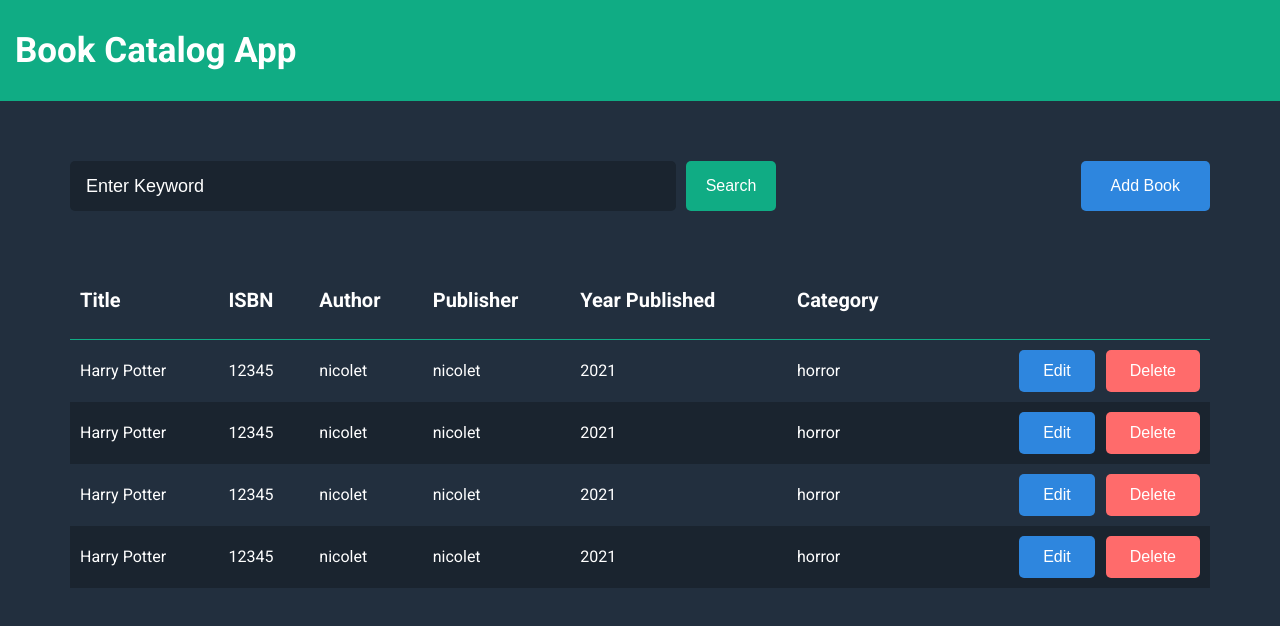
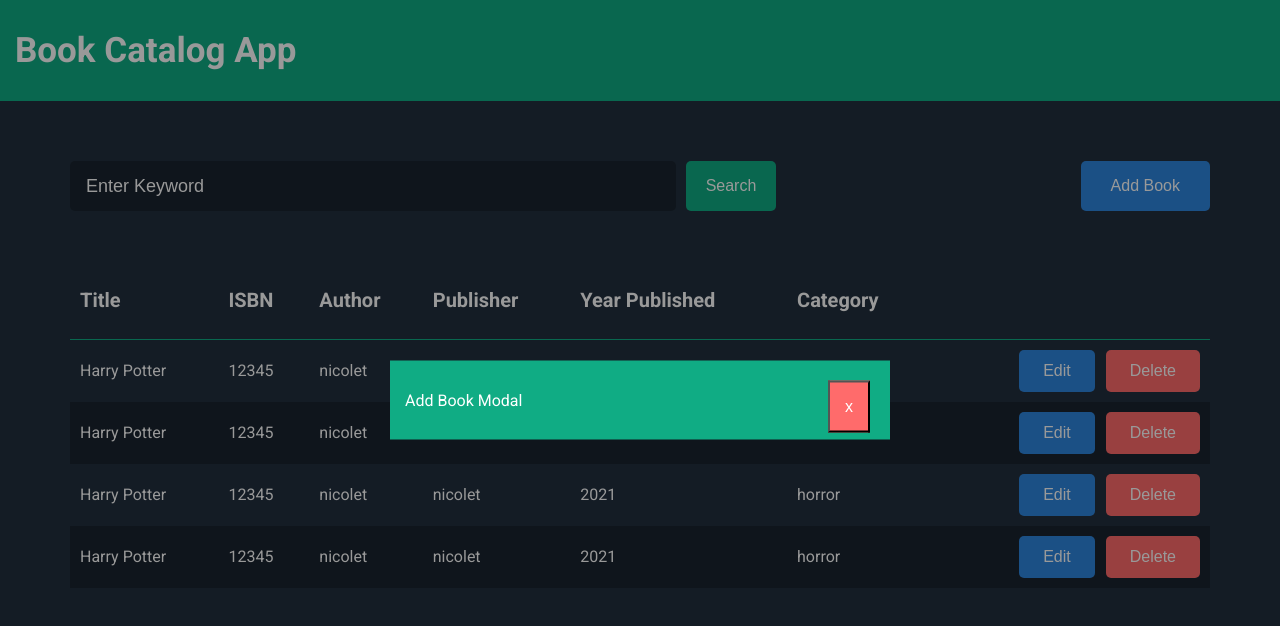
Before and after one commit to niketski/react-book-catalog-app, a React (Create React App) app: page / in a window 1280 px wide. Shown: the top 626 px of the page. Built offline with nearby package versions, Linux system fonts and the light colour scheme.

Commit message:
created modal component

```diff
--- a/public/index.html
+++ b/public/index.html
@@ -32,6 +32,7 @@
   </head>
   <body>
     <noscript>You need to enable JavaScript to run this app.</noscript>
+    <div id="modal-wrapper"></div>
     <div id="root"></div>
     <!--
       This HTML file is a template.
--- a/src/App.js
+++ b/src/App.js
@@ -3,7 +3,8 @@ import './App.css';
 
 import Header from './components/header/Header';
 import BooksTable from './components/booksTable/BooksTable';
-import BooksPanel from './components/BooksPanel/BooksPanel';
+import BooksPanel from './components/booksPanel/BooksPanel';
+import Modal from './components/ui/Modal';
 
 class App extends React.Component {
   constructor(props) {
@@ -14,6 +15,10 @@ class App extends React.Component {
     return (
       <React.Fragment>
         <Header/>
+
+        {/* modals */}
+        <Modal>Add Book Modal</Modal>
+
         <main>
           <BooksPanel/>
           <BooksTable/>
--- /dev/null
+++ b/src/components/ui/Modal.js
@@ -0,0 +1,31 @@
+import styles from './Modal.module.css';
+import React from 'react';
+import ReactDOM from 'react-dom';
+
+const portalElement = document.getElementById('modal-wrapper');
+
+function ModalBackDrop(props) {
+    return (
+        <div className={styles.modalBackdrop} onClick={props.onClose}></div>
+    );
+}
+
+function ModalContent(props) {
+    return (
+        <div className={styles.modalBody}>
+            <button type="button" className={styles.modalClose}>x</button>
+            <div className={styles.modalInner}>{props.children}</div>
+        </div>
+    );
+}
+
+function Modal(props) {
+    return (
+        <React.Fragment>
+            {ReactDOM.createPortal(<ModalBackDrop onClose={props.onClose} />, portalElement)}
+            {ReactDOM.createPortal(<ModalContent>{props.children}</ModalContent>, portalElement)}
+        </React.Fragment>
+    );
+}
+
+export default Modal
--- /dev/null
+++ b/src/components/ui/Modal.module.css
@@ -0,0 +1,44 @@
+.modalBackdrop,
+.modalBody {
+    position: fixed;
+}
+
+.modalBackdrop {
+    top: 0;
+    left: 0;
+    width: 100%;
+    height: 100%;
+    background: #000;
+    opacity: .40;
+    z-index: 99;
+}
+
+.modalBody {
+    top: 50%;
+    left: 50%;
+    transform: translate(-50%, -50%);
+    z-index: 100;
+    width: 100%;
+    max-width: 500px;
+    background: var(--primary-color);
+}
+
+    .modalClose {
+        position: absolute;
+        top: 20px;
+        right: 20px;
+        display: inline-block;
+        padding: 15px;
+        color: #fff;
+        font-size: 16px;
+        background-color: var(--color-danger);
+        transition: var(--site-transition);
+    }
+
+    .modalClose:hover {
+        background-color: var(--color-danger-secondary);
+    }
+
+    .modalInner {
+        padding: 30px 15px;
+    }
```
